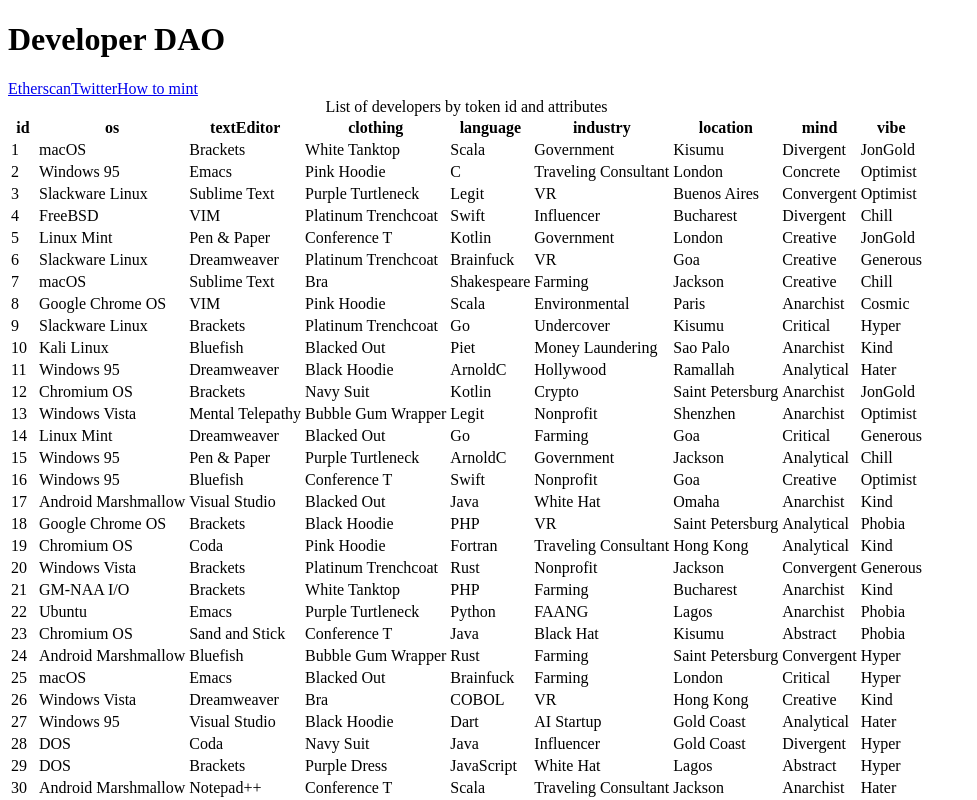
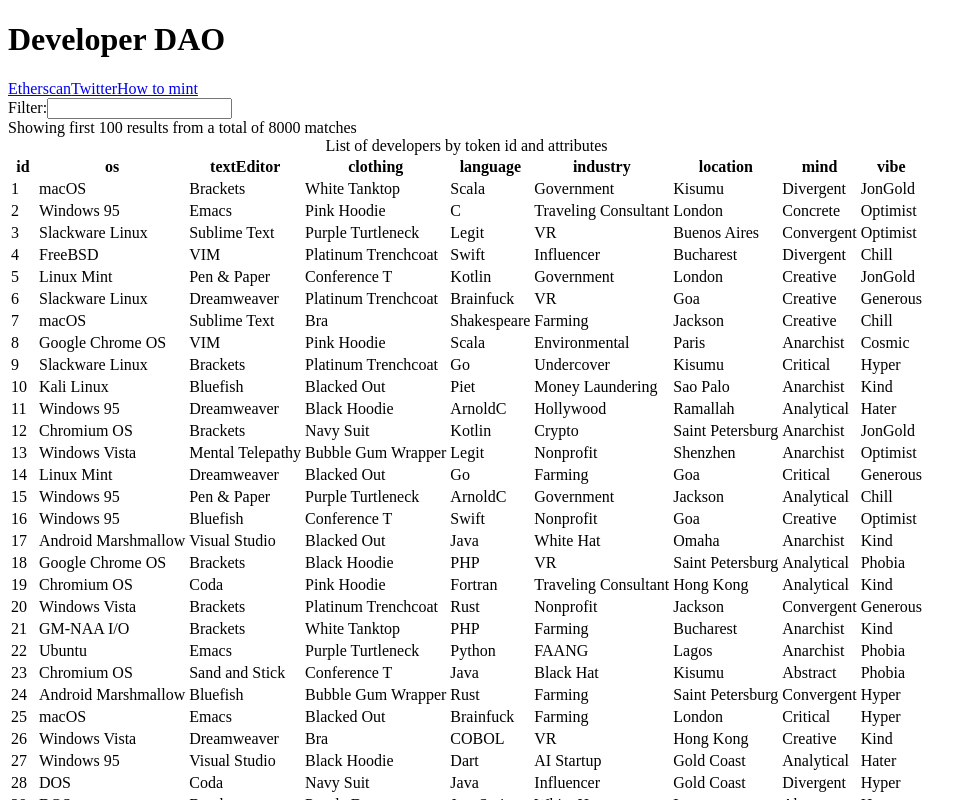
Before and after one commit to fmoliveira/developer-dao-frontend, a Next.js app: page / in a window 1280 px wide. Shown: the top 800 px of the page, without its empty margins (0-977 px from the left). Built offline with nearby package versions, Linux system fonts and the light colour scheme.

Commit message:
Add filter input

```diff
--- a/components/DevelopersList.tsx
+++ b/components/DevelopersList.tsx
@@ -1,17 +1,47 @@
+import { useState } from "react";
 import { useQuery } from "react-query";
 import Table from "./Table";
+import TextInput from "./TextInput";
 
 export default function DevelopersList() {
 	const query = useQuery("devs", getDevelopersList);
+	const [filter, setFilter] = useState("");
+	const filteredList = useFilteredList(query.data, filter);
+	const cappedList = useCappedList(filteredList, 100);
+	const totalResults =
+		filteredList.length !== cappedList.length
+			? `Showing first ${cappedList.length} results from a total of ${filteredList.length} matches`
+			: `Showing ${filteredList.length} matches`;
 
 	return (
-		<Table
-			caption="List of developers by token id and attributes"
-			data={query.data}
-		/>
+		<>
+			<TextInput id="filter" label="Filter" onChange={setFilter} />
+			<div className="py-4">{totalResults}</div>
+			<Table
+				caption="List of developers by token id and attributes"
+				data={cappedList}
+			/>
+		</>
 	);
 }
 
 function getDevelopersList() {
 	return fetch("/data/developers.json").then((res) => res.json());
 }
+
+function useFilteredList(data: any[] = [], filter: string) {
+	const keywordList = filter.toLowerCase().split(" ").filter(Boolean);
+
+	return data.filter((row) => {
+		const cellList: string[] = Object.values(row);
+
+		// a row must contain all keywords to be matched
+		return keywordList.every((keyword) => {
+			return cellList.some((cell) => cell.toLowerCase().includes(keyword));
+		});
+	});
+}
+
+function useCappedList(data: any[] = [], capacity: number) {
+	return data.slice(0, capacity);
+}
--- a/components/Table.tsx
+++ b/components/Table.tsx
@@ -48,15 +48,13 @@
 };
 
 function TableBody({ data, columnList }: TableBodyProps) {
-	const { rowList, isCapped } = useRowList(data);
-
 	return (
 		<tbody className="bg-white divide-y divide-gray-200">
-			{rowList.map((row) => (
+			{data.map((row) => (
 				<tr key={row.id}>
 					{columnList.map((column) => (
 						<td
-							key={getKey(row, column)}
+							key={`${row.id}_${column}`}
 							className="px-3 py-1 whitespace-nowrap"
 						>
 							{row[column]}
@@ -64,30 +62,6 @@
 					))}
 				</tr>
 			))}
-			{isCapped && (
-				<tr>
-					<td
-						colSpan={columnList.length}
-						className="p-3 text-gray-600 text-center"
-					>
-						Only first {rowList.length} results are shown
-					</td>
-				</tr>
-			)}
 		</tbody>
 	);
 }
-
-function useRowList(data: Row[] = []) {
-	const MAX_ROW_COUNT = 100;
-
-	const rowList = data.slice(0, MAX_ROW_COUNT);
-	const isCapped = rowList.length < data.length;
-
-	return { rowList, isCapped };
-}
-
-function getKey(row: Row, column: string) {
-	const cell = row[column];
-	return [column, cell].join("_");
-}
--- /dev/null
+++ b/components/TextInput.tsx
@@ -0,0 +1,28 @@
+type Props = {
+	id: string;
+	label: string;
+	defaultValue?: string;
+	onChange: (value: string) => void;
+};
+
+export default function TextInput({
+	id,
+	label,
+	defaultValue,
+	onChange,
+}: Props) {
+	return (
+		<div>
+			<label htmlFor={id} className="font-medium text-gray-700">
+				{label}:
+			</label>
+			<input
+				type="text"
+				className="px-3 py-1 w-full border border-gray-300 rounded-md"
+				id={id}
+				defaultValue={defaultValue}
+				onChange={(event) => onChange(event.target.value)}
+			/>
+		</div>
+	);
+}
```
